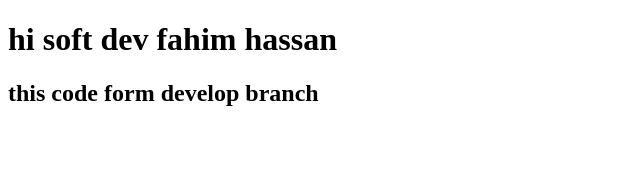
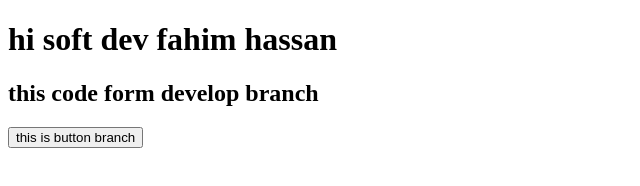
Before and after one commit to FahimHassanMollah/test, a plain HTML site: page index.html in a window 1280 px wide. Shown: the whole page, without its empty margins (0-640 px from the left). Drawn offline with Linux system fonts and the light colour scheme.

Commit message:
this is update from button branch

```diff
--- a/index.html
+++ b/index.html
@@ -7,5 +7,6 @@
 <body>
     <h1>hi soft dev fahim hassan</h1>
     <h2>this code form develop branch</h2>
+    <button>this is button branch </button>
 </body>
 </html>
```
